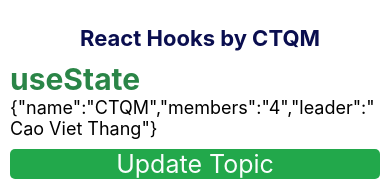
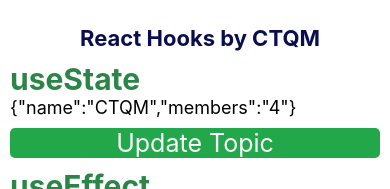
Before and after one commit to JohanTT/CTQM-Phone-Project, a React Native app: screen / in a window 390 px wide. Shown: the top 189 px of the page. Built offline with nearby package versions, Linux system fonts and the light colour scheme; no server answers.

Commit message:
update 9.4

```diff
--- a/App.js
+++ b/App.js
@@ -12,12 +12,12 @@ import {Text, View, TextInput, TouchableOpacity, ScrollView} from 'react-native'
 import styles from './styles';
 
 const tabs = ['posts', 'comments', 'albums']
+
 const App = () => {
   // ----------USE_STATE----------
   const [teamInfo, setTeaminfo] = useState({
     name: 'CTQM',
     members: '4',
-    leader: 'Cao Viet Thang',
   })
   // bên trong useState là giá trị khởi tạo
   // return cho state
@@ -26,7 +26,7 @@ const App = () => {
   const infoUpdate = () => {
     setTeaminfo({
       ...teamInfo,
-      topic: 'unknown!',
+      topic: 'React hook',
     })
   }
 
```
